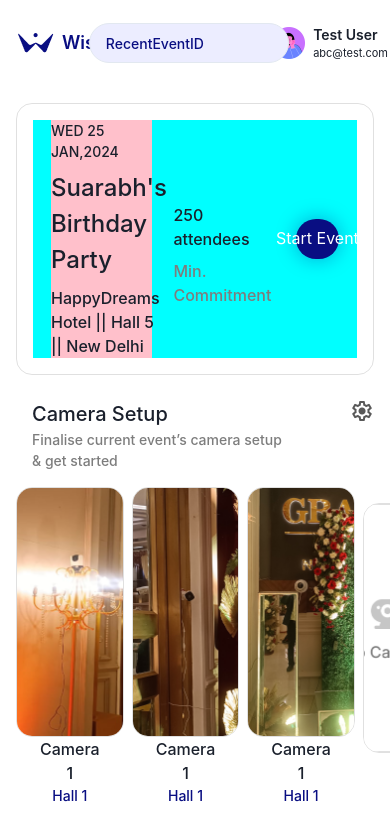
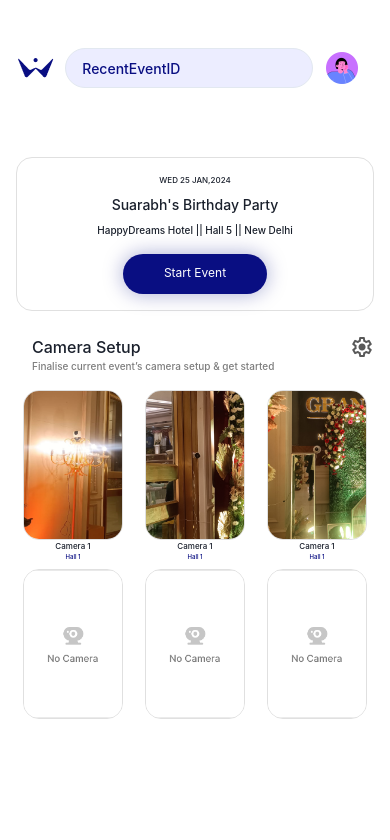
Before and after one commit to TanayK07/WiserStack-Assignment, a React (Vite) app: page /event in a window 390 px wide. Shown: the top 840 px of the page. Built offline with nearby package versions, Linux system fonts and the light colour scheme.

Commit message:
Event Page Done

```diff
--- a/src/Pages/Event.jsx
+++ b/src/Pages/Event.jsx
@@ -1,5 +1,5 @@
 import React from "react";
-import { Text, Box, HStack, Flex } from "@chakra-ui/react";
+import { Text, Box, HStack, Flex, VStack } from "@chakra-ui/react";
 import Navbar from "../components/Navbar";
 import EventBox from "../components/EventBox";
 import CardBox from "../components/CardBox";
@@ -7,11 +7,14 @@ import Card from "../components/Cards";
 import Card_Img1 from "../assets/img/card_image/card_img_1.png";
 import Card_Img2 from "../assets/img/card_image/card_img_2.png";
 import Card_Img3 from "../assets/img/card_image/card_img_3.png";
+import { useMediaQuery } from "@chakra-ui/react";
 
 export default function Event() {
+	const [isLargerThan768] = useMediaQuery("(min-width: 768px)");
+	const [isLargerThan1024] = useMediaQuery("(min-width: 1025px)");
+
 	return (
 		<Flex
-			//	w="100%"
 			h="100%"
 			overflowY={"auto"}
 			justifyContent={"center"}
@@ -20,7 +23,6 @@ export default function Event() {
 			bgColor="grey.100"
 			pt={8}
 			pb={16}
-			//	overflow="auto" // Add this line
 		>
 			<Navbar />
 			<Box
@@ -35,7 +37,6 @@ export default function Event() {
 					alignContent={"center"}
 					justifyContent={"center"}
 					w="100%"
-					//h={"100%"}
 					bgColor="grey.100"
 					mt={8}
 					mb={2}
@@ -47,7 +48,8 @@ export default function Event() {
 					<EventBox />
 				</Box>
 				<CardBox />
-				<HStack w="100%">
+				{isLargerThan768 ? (
+					<HStack w={["33%", "100%"]}>
 						<Card
 							cameraName={"Camera 1"}
 							location={"Hall 1"}
@@ -68,6 +70,32 @@ export default function Event() {
 						<Card cameraName={null} location={null} imageUrl={null} />
 						<Card cameraName={null} location={null} imageUrl={null} />
 					</HStack>
+				) : (
+					<VStack w={["100%", "100%", "100%"]}>
+						<HStack w={["100%"]}>
+							<Card
+								cameraName={"Camera 1"}
+								location={"Hall 1"}
+								imageUrl={Card_Img1}
+							/>
+							<Card
+								cameraName={"Camera 1"}
+								location={"Hall 1"}
+								imageUrl={Card_Img2}
+							/>
+							<Card
+								cameraName={"Camera 1"}
+								location={"Hall 1"}
+								imageUrl={Card_Img3}
+							/>
+						</HStack>
+						<HStack w={["100%"]}>
+							<Card cameraName={null} location={null} imageUrl={null} />
+							<Card cameraName={null} location={null} imageUrl={null} />
+							<Card cameraName={null} location={null} imageUrl={null} />
+						</HStack>
+					</VStack>
+				)}
 			</Box>
 		</Flex>
 	);
--- a/src/components/CardBox.jsx
+++ b/src/components/CardBox.jsx
@@ -19,11 +19,11 @@ function CardBox() {
 				justifyContent="space-between"
 				alignItems="flex-start"
 			>
-				<Text fontSize={20} fontFamily={"body"} fontWeight={500}>
+				<Text fontSize={[16, 20]} fontFamily={"body"} fontWeight={500}>
 					Camera Setup
 				</Text>
 				<Text
-					fontSize={14}
+					fontSize={[10, 14]}
 					color={"#7D7D7D"}
 					fontFamily={"body"}
 					fontWeight={500}
--- a/src/components/Cards.jsx
+++ b/src/components/Cards.jsx
@@ -1,7 +1,4 @@
-import React from "react";
-import { Box, Image, Text, Flex, VStack, Icon } from "@chakra-ui/react";
-// import { FaCamera } from "react-icons/fa"; // Import the icon you want to use
-import Cam from "../assets/img/icon/camera_video.png";
+import { Box, Image, Text, VStack } from "@chakra-ui/react";
 import CameraImg from "../assets/img/card_image/null_img.png";
 
 export default function Card({ cameraName, location, imageUrl }) {
@@ -9,9 +6,8 @@ export default function Card({ cameraName, location, imageUrl }) {
 		return (
 			<VStack
 				spacing={0}
-				//justifyItems={""}
 				justifyContent={"center"}
-				w={"100%"}
+				w={["100%", "30%"]}
 				h={"100%"}
 			>
 				<Image
@@ -19,12 +15,12 @@ export default function Card({ cameraName, location, imageUrl }) {
 					borderRadius={16}
 					src={CameraImg}
 					alt="Camera"
-					w="180px"
-					h="250px"
+					w={["100px", "180px"]}
+					h={["150px", "250px"]}
 					objectFit="cover"
 				/>
 				<Box justifyContent={"center"} px="6">
-					<Text fontWeight="semibold" fontSize={12}>
+					<Text fontWeight="semibold" fontSize={[10, 12]}>
 						<br></br>
 					</Text>
 					<Text fontSize="xs" color="gray.500">
@@ -39,7 +35,7 @@ export default function Card({ cameraName, location, imageUrl }) {
 				spacing={0}
 				justifyItems={""}
 				justifyContent={"center"}
-				w={"100%"}
+				w={["100%", "30%"]}
 				h={"100%"}
 			>
 				<Image
@@ -47,19 +43,19 @@ export default function Card({ cameraName, location, imageUrl }) {
 					borderRadius={16}
 					src={imageUrl}
 					alt={cameraName}
-					w="180px"
-					h="250px"
+					w={["100px", "180px"]}
+					h={["150px", "250px"]}
 					objectFit="cover"
 				/>
 				<Box textAlign={"center"} justifyContent={"center"} px="6">
-					<Text fontFamily={"body"} fontWeight={500} fontSize={16}>
+					<Text fontFamily={"body"} fontWeight={500} fontSize={[8, 10, 16]}>
 						{cameraName}
 					</Text>
 					<Text
 						fontFamily={"body"}
 						color={"#090E82"}
 						fontWeight={500}
-						fontSize={14}
+						fontSize={[6, 8, 14]}
 					>
 						{location}
 					</Text>
--- a/src/components/EventBox.jsx
+++ b/src/components/EventBox.jsx
@@ -1,44 +1,51 @@
-import React from "react";
-import {
-	Text,
-	Flex,
-	HStack,
-	Input,
-	Image,
-	VStack,
-	Button,
-} from "@chakra-ui/react";
-import Logo from "../assets/img/logo.png";
-import Profile_Sample from "../assets/img/profile_sample.png";
+import { Text, Flex, VStack, Button, useMediaQuery } from "@chakra-ui/react";
 
 function EventBox() {
+	const [isLargerThan768] = useMediaQuery("(min-width: 768px)");
+
 	return (
 		<Flex
-			bgColor={"cyan"}
 			px={18}
 			justifyContent="space-between"
 			alignItems="center"
 			width="100%"
 			minWidth={"100%"}
 		>
-			<HStack justifyContent={"space-between"} w="100%">
+			<Flex
+				flexDir={["column", "column", "row"]}
+				justifyContent={"space-between"}
+				w="100%"
+				align={"center"}
+			>
 				<VStack
-					bgColor={"pink"}
-					w="35%"
-					align={"flex-start"}
+					w={["80%", "80%", "35%"]}
+					align={["center", "flex-start"]}
 					justifyContent={"flex-start"}
 				>
-					<Text fontSize={14} fontFamily={"body"} fontWeight={500}>
+					<Text
+						fontSize={isLargerThan768 ? 14 : 8}
+						fontFamily={"body"}
+						fontWeight={500}
+					>
 						WED 25 JAN,2024
 					</Text>
-					<Text fontSize={24} fontFamily={"body"} fontWeight={500}>
+					<Text
+						fontSize={isLargerThan768 ? 24 : 14}
+						fontFamily={"body"}
+						fontWeight={500}
+					>
 						Suarabh's Birthday Party
 					</Text>
-					<Text fontSize={16} fontFamily={"body"} fontWeight={500}>
+					<Text
+						fontSize={isLargerThan768 ? 16 : 10}
+						fontFamily={"body"}
+						fontWeight={500}
+					>
 						HappyDreams Hotel || Hall 5 || New Delhi
 					</Text>
 				</VStack>
 
+				{isLargerThan768 && (
 					<VStack w="35%" align={"flex-start"} justifyContent={"flex-start"}>
 						<Text fontSize={16} fontFamily={"body"} fontWeight={500}>
 							<br></br>
@@ -55,23 +62,25 @@ function EventBox() {
 							Min. Commitment
 						</Text>
 					</VStack>
+				)}
 
 				<Button
-					w="15%"
+					mt={[4, 4, 0]}
+					w={isLargerThan768 ? "15%" : "50%"}
 					borderRadius={"30"}
 					bgColor={"#090E82"}
 					boxShadow="0px 0px 20px 0px rgba(9, 14, 130, 0.35)"
 				>
 					<Text
 						color={"white"}
-						//fontSize={16}
+						fontSize={isLargerThan768 ? 16 : 12}
 						fontFamily={"body"}
 						fontWeight={400}
 					>
 						Start Event
 					</Text>
 				</Button>
-			</HStack>
+			</Flex>
 		</Flex>
 	);
 }
--- a/src/components/Navbar.jsx
+++ b/src/components/Navbar.jsx
@@ -1,27 +1,31 @@
 import React from "react";
-import { Text, Flex, HStack, Input, Image, VStack } from "@chakra-ui/react";
+import {
+	Text,
+	Flex,
+	HStack,
+	Input,
+	Image,
+	VStack,
+	useMediaQuery,
+} from "@chakra-ui/react";
 import Logo from "../assets/img/logo.png";
 import Profile_Sample from "../assets/img/profile_sample.png";
 
 function Navbar() {
+	const [isLargerThan768] = useMediaQuery("(min-width: 768px)");
+
 	return (
 		<Flex
-			//bgColor={"green"}
 			pt={4}
 			pb={2}
-			//backgroundColor={"black"}
 			px={18}
 			justifyContent="space-between"
 			alignItems="center"
-			//width="100%"
 			minWidth={"100%"}
 		>
-			<HStack
-				w="20%"
-				// bgColor={"purple"}
-				spacing={2}
-			>
+			<HStack w="20%" spacing={2}>
 				<Image src={Logo} alt="Logo" />
+				{isLargerThan768 && (
 					<Text
 						fontFamily={"heading"}
 						fontWeight={600}
@@ -30,6 +34,7 @@ function Navbar() {
 					>
 						WiserCount
 					</Text>
+				)}
 			</HStack>
 			<Input
 				borderRadius={30}
@@ -45,13 +50,14 @@ function Navbar() {
 					fontWeight: 500,
 				}}
 			></Input>
-			<HStack
-				justifyContent={"center"}
-				w="25%"
-				//bgColor="gray"
+			<HStack justifyContent={"center"} w="25%">
+				<Image boxSize={8} src={Profile_Sample} alt="Profile_Sample" />
+				{isLargerThan768 && (
+					<VStack
+						align={"flex-start"}
+						justifyContent={"flex-start"}
+						spacing={0}
 					>
-				<Image boxSize={8} src={Profile_Sample} alt="Profile_Sample" />
-				<VStack align={"flex-start"} justifyContent={"flex-start"} spacing={0}>
 						<Text fontSize={14} fontFamily="body" fontWeight={600}>
 							Test User
 						</Text>
@@ -59,6 +65,7 @@ function Navbar() {
 							abc@test.com
 						</Text>
 					</VStack>
+				)}
 			</HStack>
 		</Flex>
 	);
```
Also changed, not shown: src/assets/img/icon/ellipse_icon.png (added). Lines whose indentation alone changed are shown as unchanged.
